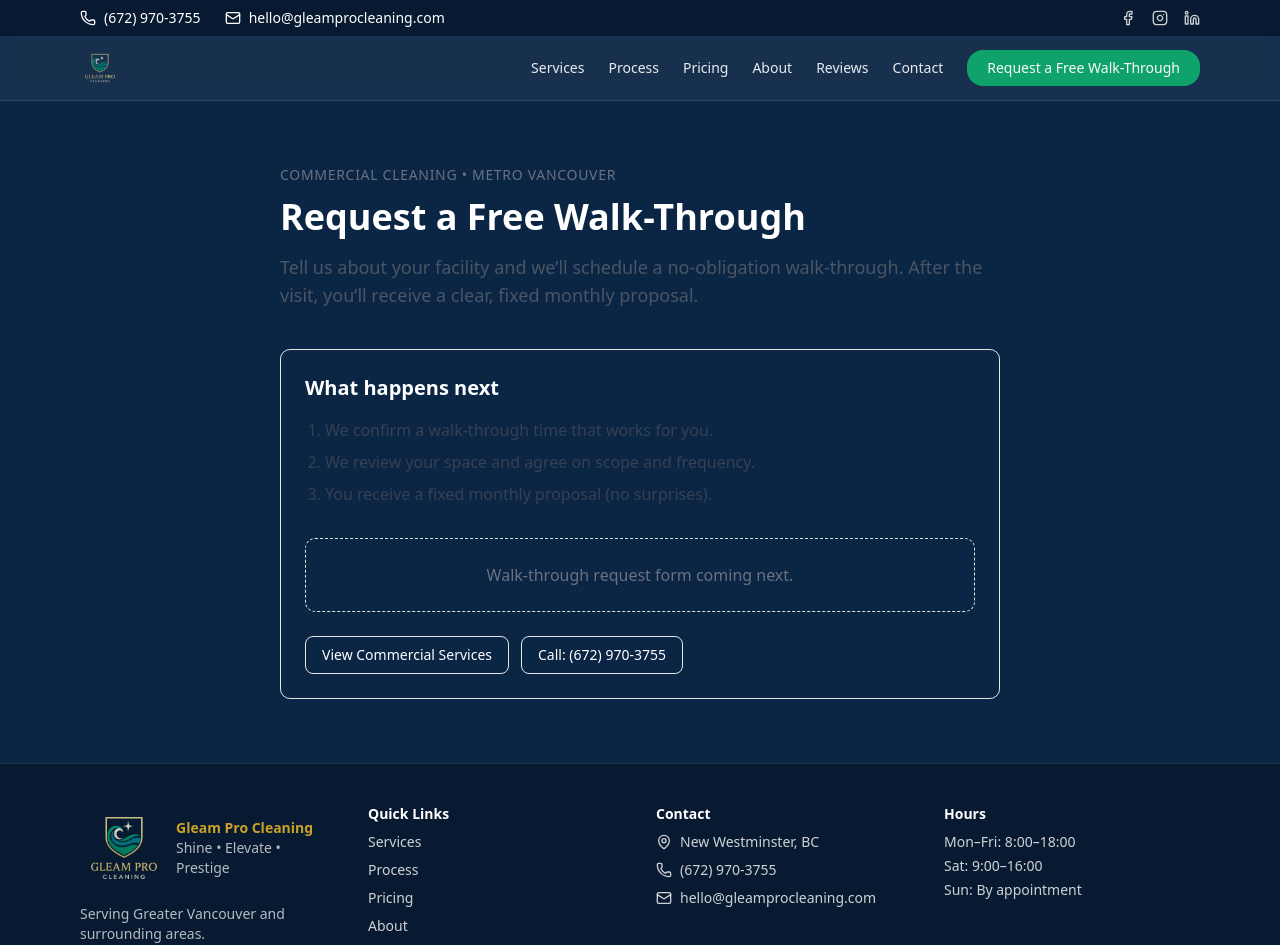
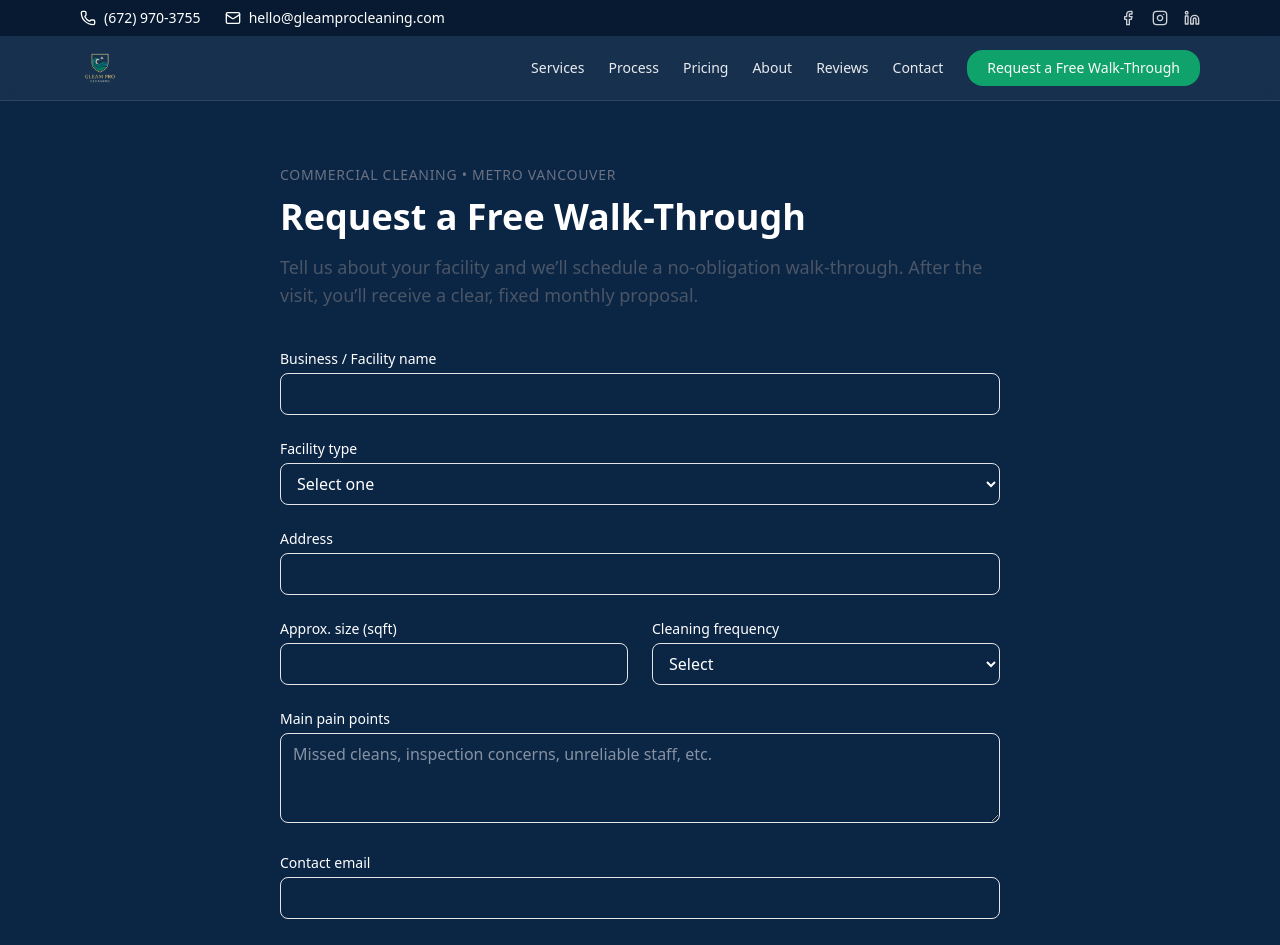
Before and after one commit to iLongRanger/gleamProCleaning, a Next.js app: page /request-walkthrough in a window 1280 px wide. Shown: the top 945 px of the page. Built offline with nearby package versions, Linux system fonts and the light colour scheme.

Commit message:
feat(website): add walk-through request form and submission flow

```diff
--- a/app/request-walkthrough/page.tsx
+++ b/app/request-walkthrough/page.tsx
@@ -1,9 +1,12 @@
-import Link from "next/link";
+"use client";
+
+import { useState } from "react";
 
 export default function RequestWalkthroughPage() {
+  const [submitted, setSubmitted] = useState(false);
+
   return (
     <main className="mx-auto max-w-3xl px-6 py-16">
-      <div className="mb-10">
       <p className="text-sm uppercase tracking-wider text-gray-500">
         Commercial Cleaning • Metro Vancouver
       </p>
@@ -15,37 +18,119 @@
         walk-through. After the visit, you’ll receive a clear, fixed monthly
         proposal.
       </p>
+
+      {!submitted ? (
+        <form
+          className="mt-10 space-y-6"
+          onSubmit={(e) => {
+            e.preventDefault();
+            setSubmitted(true);
+          }}
+        >
+          <div>
+            <label className="block text-sm font-medium">
+              Business / Facility name
+            </label>
+            <input
+              required
+              className="mt-1 w-full rounded-md border px-3 py-2"
+            />
           </div>
 
-      <section className="rounded-lg border p-6">
-        <h2 className="text-xl font-semibold">What happens next</h2>
-
-        <ol className="mt-4 list-decimal space-y-2 pl-5 text-gray-700">
-          <li>We confirm a walk-through time that works for you.</li>
-          <li>We review your space and agree on scope and frequency.</li>
-          <li>You receive a fixed monthly proposal (no surprises).</li>
-        </ol>
-
-        <div className="mt-8 rounded-lg border border-dashed p-6 text-center text-gray-500">
-          Walk-through request form coming next.
+          <div>
+            <label className="block text-sm font-medium">Facility type</label>
+            <select
+              required
+              className="mt-1 w-full rounded-md border px-3 py-2"
+            >
+              <option value="">Select one</option>
+              <option>Restaurant / Pub</option>
+              <option>Office</option>
+              <option>Community Facility / School</option>
+              <option>Other</option>
+            </select>
           </div>
 
-        <div className="mt-6 flex flex-wrap gap-3">
-          <Link
-            href="/commercial-cleaning"
-            className="rounded-md border px-4 py-2 text-sm font-medium"
+          <div>
+            <label className="block text-sm font-medium">Address</label>
+            <input
+              required
+              className="mt-1 w-full rounded-md border px-3 py-2"
+            />
+          </div>
+
+          <div className="grid gap-6 md:grid-cols-2">
+            <div>
+              <label className="block text-sm font-medium">
+                Approx. size (sqft)
+              </label>
+              <input className="mt-1 w-full rounded-md border px-3 py-2" />
+            </div>
+
+            <div>
+              <label className="block text-sm font-medium">
+                Cleaning frequency
+              </label>
+              <select
+                required
+                className="mt-1 w-full rounded-md border px-3 py-2"
               >
-            View Commercial Services
-          </Link>
+                <option value="">Select</option>
+                <option>Daily</option>
+                <option>5x per week</option>
+                <option>Weekly</option>
+                <option>Custom</option>
+              </select>
+            </div>
+          </div>
 
-          <a
-            href="tel:+16729703755"
-            className="rounded-md border px-4 py-2 text-sm font-medium"
+          <div>
+            <label className="block text-sm font-medium">
+              Main pain points
+            </label>
+            <textarea
+              rows={3}
+              className="mt-1 w-full rounded-md border px-3 py-2"
+              placeholder="Missed cleans, inspection concerns, unreliable staff, etc."
+            />
+          </div>
+
+          <div>
+            <label className="block text-sm font-medium">Contact email</label>
+            <input
+              type="email"
+              required
+              className="mt-1 w-full rounded-md border px-3 py-2"
+            />
+          </div>
+          <div>
+            <label className="block text-sm font-medium">
+              Contact phone number
+            </label>
+            <input
+              type="tel"
+              required
+              placeholder="e.g. 604-555-1234"
+              className="mt-1 w-full rounded-md border px-3 py-2"
+            />
+          </div>
+
+          <button
+            type="submit"
+            className="w-full rounded-md bg-black px-4 py-3 text-white"
           >
-            Call: (672) 970-3755
-          </a>
+            Submit Walk-Through Request
+          </button>
+        </form>
+      ) : (
+        <div className="mt-10 rounded-lg border bg-green-50 p-6">
+          <h2 className="text-xl font-semibold">Request received</h2>
+          <p className="mt-2 text-gray-700">
+            Thank you. We’ll contact you within 1 business day to confirm your
+            walk-through.
+          </p>
         </div>
-      </section>
+      )}
     </main>
   );
 }
```
Also changed, not shown: 1 other file (tests, documents, lock files or other folders). Lines whose indentation alone changed are shown as unchanged.
